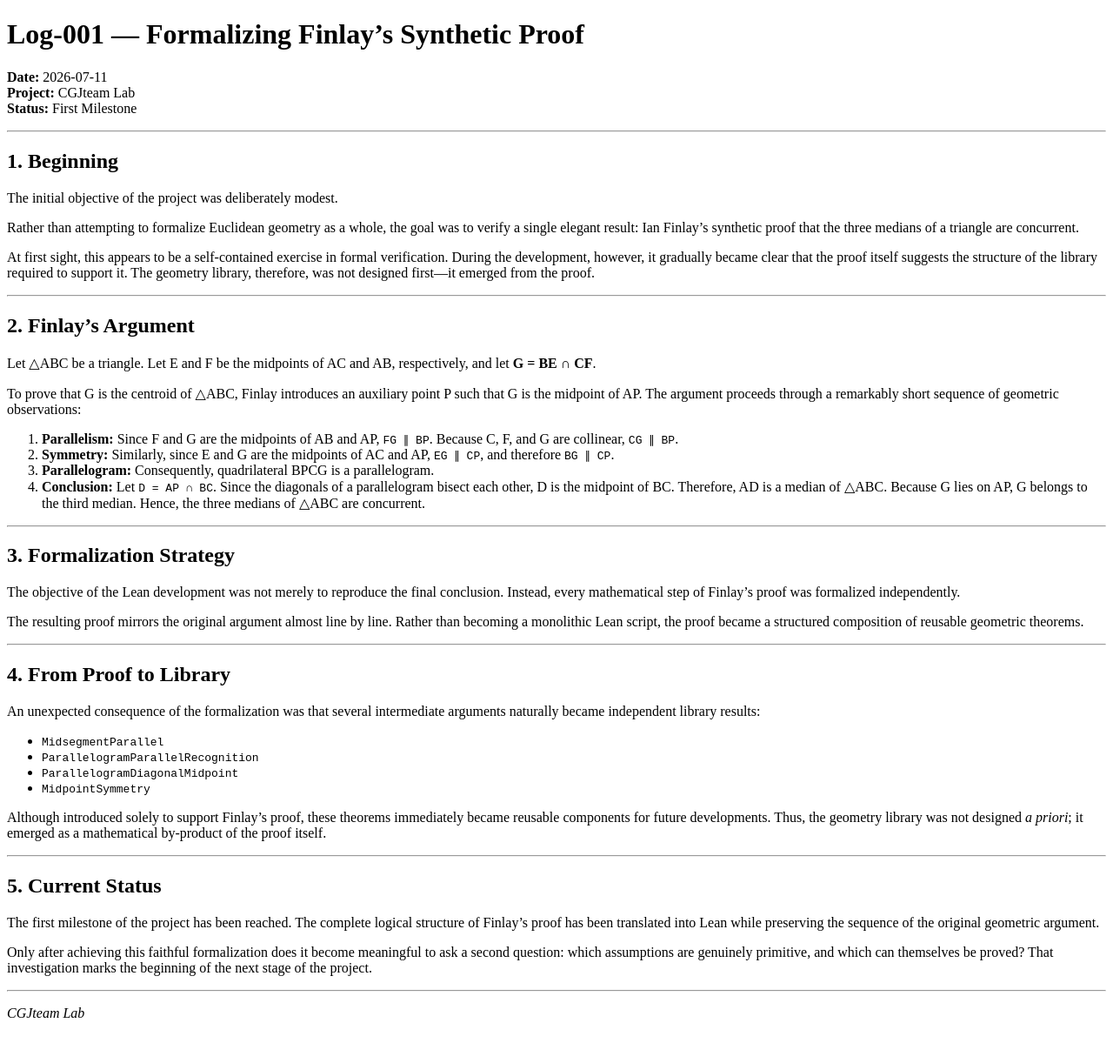
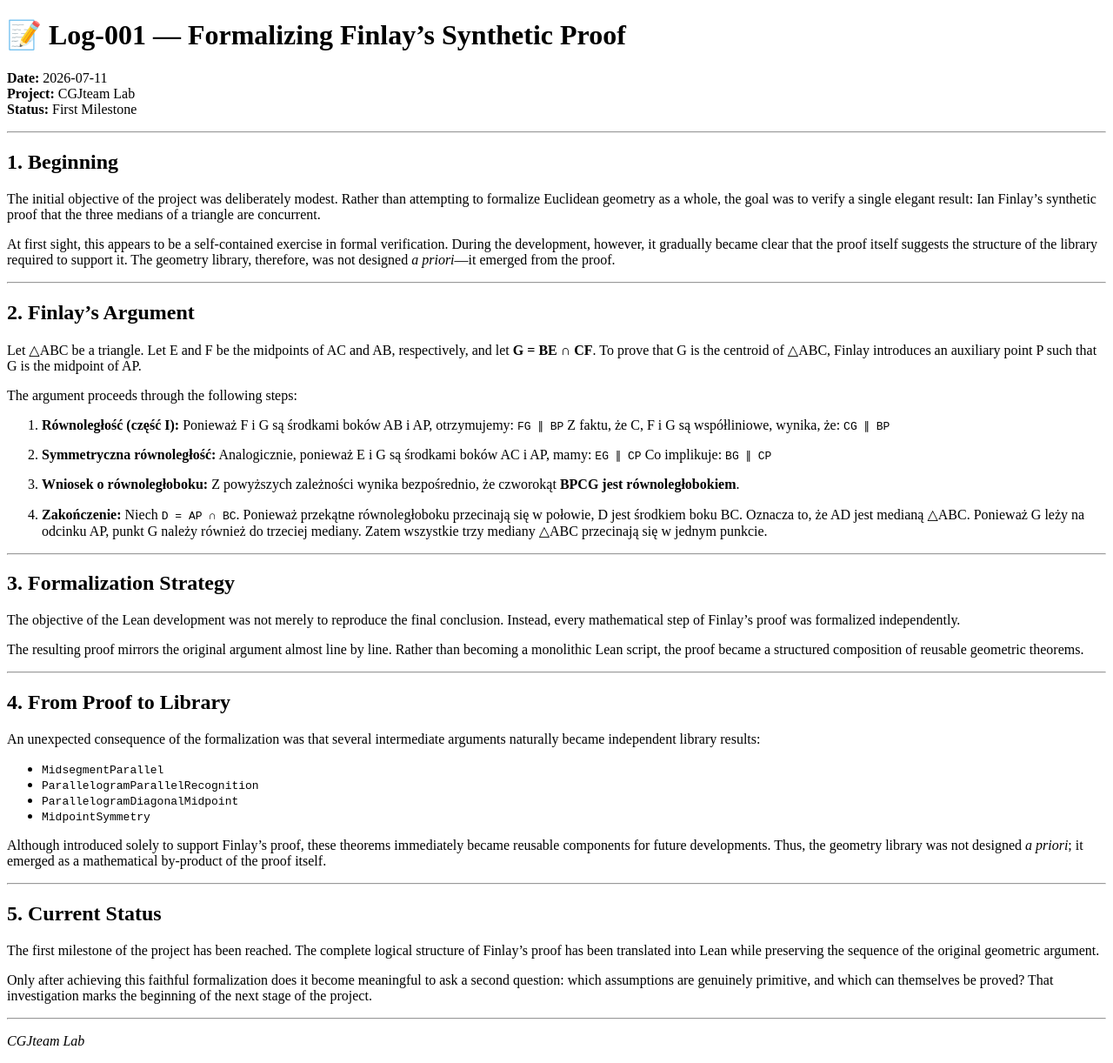
Before and after one commit to cgjteam/cgjteam.github.io, a Jekyll site: the page built from log-001.md, in a window 1280 px wide. Shown: the whole page at 87% size. Built offline with Jekyll 4.4.1, drawn with Linux system fonts in a browser that asks for light colours; comment, search, counter and statistics services are not loaded; our own code applies the rules of GitHub Pages for plain Markdown files; before the commit the page ends 1190 px from its top, so only the background shows below that.

Commit message:
Revise Log-001 with translations and clarity improvements
Updated the log to improve clarity and added Polish translations for key sections.

```diff
--- a/log-001.md
+++ b/log-001.md
@@ -2,7 +2,7 @@
 layout: default
 ---
 
-# Log-001 — Formalizing Finlay's Synthetic Proof
+# 📝 Log-001 — Formalizing Finlay's Synthetic Proof
 
 **Date:** 2026-07-11
 **Project:** CGJteam Lab
@@ -12,24 +12,33 @@ layout: default
 
 ## 1. Beginning
 
-The initial objective of the project was deliberately modest.
+The initial objective of the project was deliberately modest. Rather than attempting to formalize Euclidean geometry as a whole, the goal was to verify a single elegant result: Ian Finlay's synthetic proof that the three medians of a triangle are concurrent.
 
-Rather than attempting to formalize Euclidean geometry as a whole, the goal was to verify a single elegant result: Ian Finlay's synthetic proof that the three medians of a triangle are concurrent.
-
-At first sight, this appears to be a self-contained exercise in formal verification. During the development, however, it gradually became clear that the proof itself suggests the structure of the library required to support it. The geometry library, therefore, was not designed first—it emerged from the proof.
+At first sight, this appears to be a self-contained exercise in formal verification. During the development, however, it gradually became clear that the proof itself suggests the structure of the library required to support it. The geometry library, therefore, was not designed *a priori*—it emerged from the proof.
 
 ---
 
 ## 2. Finlay's Argument
 
-Let △ABC be a triangle. Let E and F be the midpoints of AC and AB, respectively, and let **G = BE ∩ CF**.
+Let △ABC be a triangle. Let E and F be the midpoints of AC and AB, respectively, and let **G = BE ∩ CF**. To prove that G is the centroid of △ABC, Finlay introduces an auxiliary point P such that G is the midpoint of AP.
 
-To prove that G is the centroid of △ABC, Finlay introduces an auxiliary point P such that G is the midpoint of AP. The argument proceeds through a remarkably short sequence of geometric observations:
 
-1. **Parallelism:** Since F and G are the midpoints of AB and AP, `FG ∥ BP`. Because C, F, and G are collinear, `CG ∥ BP`.
-2. **Symmetry:** Similarly, since E and G are the midpoints of AC and AP, `EG ∥ CP`, and therefore `BG ∥ CP`.
-3. **Parallelogram:** Consequently, quadrilateral BPCG is a parallelogram.
-4. **Conclusion:** Let `D = AP ∩ BC`. Since the diagonals of a parallelogram bisect each other, D is the midpoint of BC. Therefore, AD is a median of △ABC. Because G lies on AP, G belongs to the third median. Hence, the three medians of △ABC are concurrent.
+
+The argument proceeds through the following steps:
+
+1. **Równoległość (część I):** Ponieważ F i G są środkami boków AB i AP, otrzymujemy:
+   `FG ∥ BP`
+   Z faktu, że C, F i G są współliniowe, wynika, że:
+   `CG ∥ BP`
+
+2. **Symmetryczna równoległość:** Analogicznie, ponieważ E i G są środkami boków AC i AP, mamy:
+   `EG ∥ CP`
+   Co implikuje:
+   `BG ∥ CP`
+
+3. **Wniosek o równoległoboku:** Z powyższych zależności wynika bezpośrednio, że czworokąt **BPCG jest równoległobokiem**.
+
+4. **Zakończenie:** Niech `D = AP ∩ BC`. Ponieważ przekątne równoległoboku przecinają się w połowie, D jest środkiem boku BC. Oznacza to, że AD jest medianą △ABC. Ponieważ G leży na odcinku AP, punkt G należy również do trzeciej mediany. Zatem wszystkie trzy mediany △ABC przecinają się w jednym punkcie.
 
 ---
 
```
